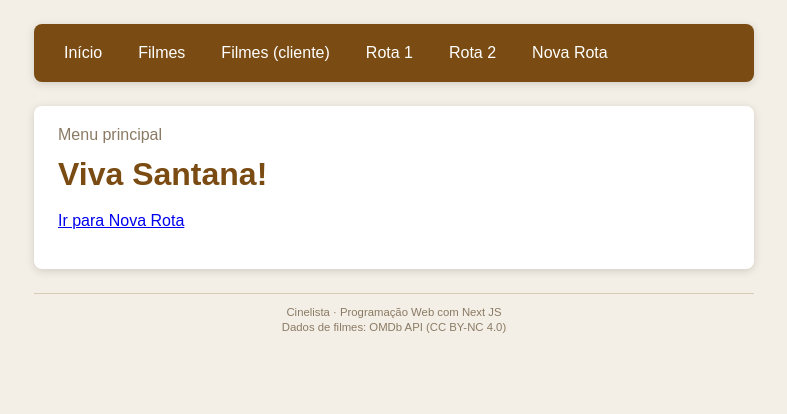
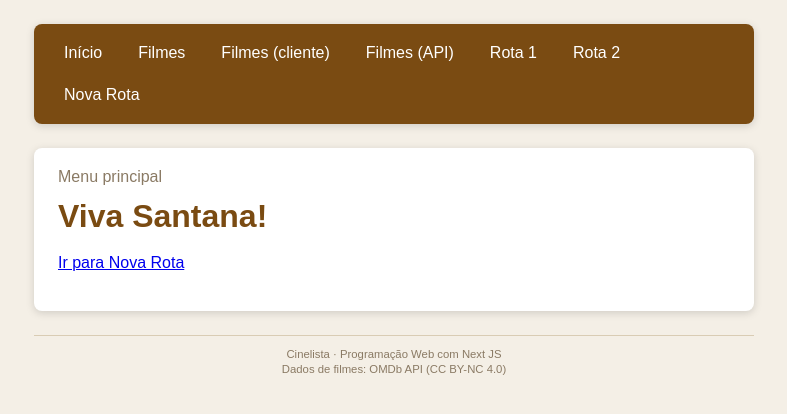
Before and after one commit to Flavia-Carvalho-1/Receitas-pweb-3, a Next.js app: page / in a window 1280 px wide. Shown: the top 414 px of the page, without its empty margins (246-1033 px from the left). Built offline with nearby package versions, Linux system fonts and the light colour scheme.

Commit message:
Receita 19: link Filmes (API) no menu

```diff
--- a/app/componentes.js
+++ b/app/componentes.js
@@ -6,6 +6,7 @@ export function Menu() {
             <Link href="/">Início</Link>
             <Link href="/filmes">Filmes</Link>
             <Link href="/filmes-cliente">Filmes (cliente)</Link>
+            <Link href="/filmes-api">Filmes (API)</Link>
             <Link href="/rota1">Rota 1</Link>
             <Link href="/rota2">Rota 2</Link>
             <Link href="/novarota">Nova Rota</Link>
```
